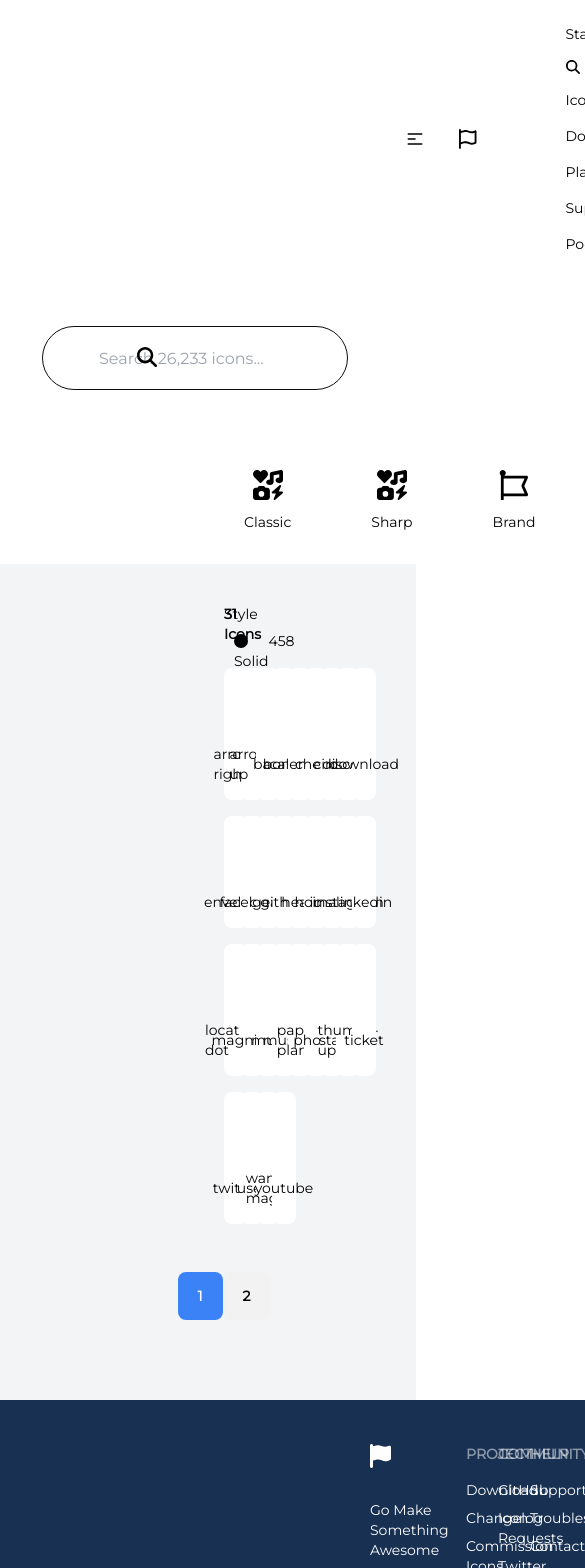
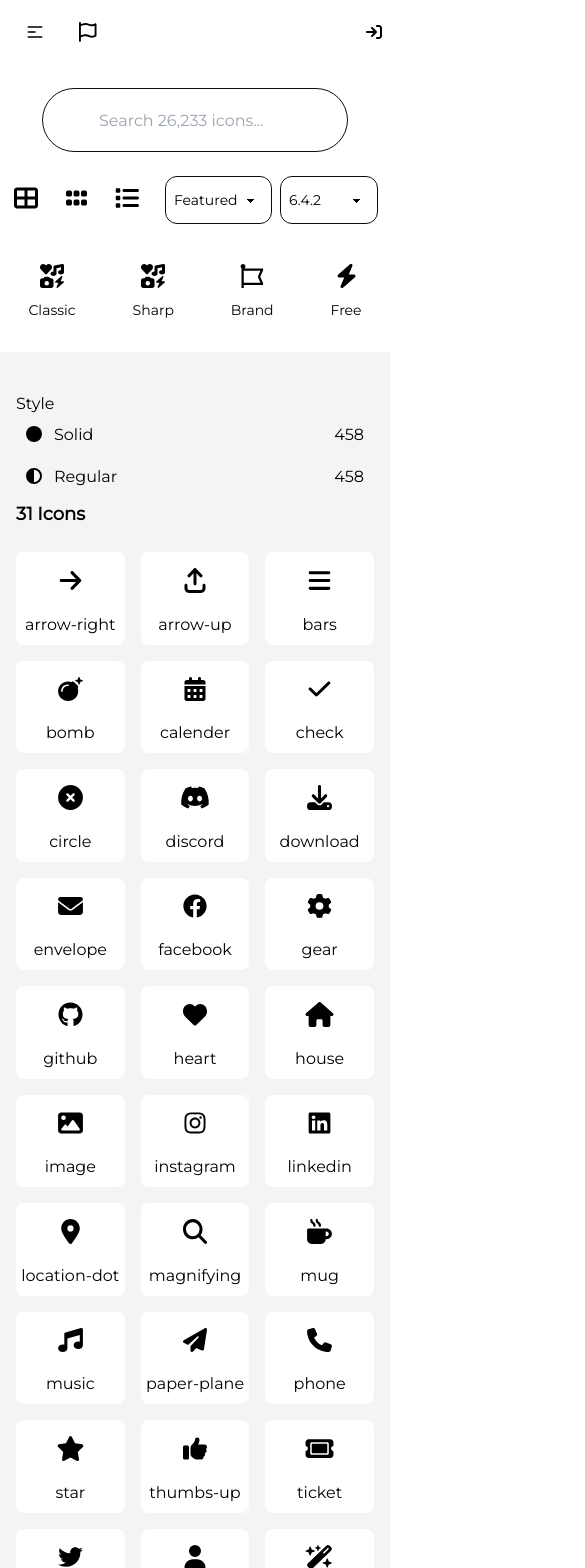
Before and after one commit to zhSHUVO/iconosome, a React (Vite) app: page / in a window 390 px wide. Shown: the top 1568 px of the page, 585 px wide, since content can reach past the window. Built offline with nearby package versions, Linux system fonts and the light colour scheme.

Commit message:
implemented responsive design for mobile phone and computer

```diff
--- a/src/App.jsx
+++ b/src/App.jsx
@@ -23,21 +23,21 @@ function App() {
     });
 
     return (
-        <div className="font-link text-sm">
+        <div className="font-link">
             <Nav />
             <SearchBar />
             <CatFilter
                 selectedCategories={selectedCategories}
                 setSelectedCategories={setSelectedCategories}
             />
-            <div className="bg-gray-100 pt-10 pb-20 px-52 grid grid-cols-12">
-                <div className="col-span-2">
+            <div className="bg-gray-100 pt-10 pb-20 lg:px-52 lg:grid lg:grid-cols-12">
+                <div className="lg:col-span-2">
                     <SideNav
                         selectedStyles={selectedStyles}
                         setSelectedStyles={setSelectedStyles}
                     />
                 </div>
-                <div className="col-span-10">
+                <div className="lg:col-span-10">
                     <Icon
                         filteredIcons={filteredIcons}
                         selectedStyles={selectedStyles}
--- a/src/components/CatFilter.jsx
+++ b/src/components/CatFilter.jsx
@@ -27,18 +27,21 @@ const CatFilter = ({ selectedCategories, setSelectedCategories }) => {
     };
 
     return (
-        <div className="flex items-center justify-between px-[204px]">
+        <div className="flex xs:flex-col-reverse lg:flex-row lg:items-center lg:justify-between lg:px-[204px] xs:pb-8 lg:pb-0">
             {/* left */}
-            <div className="flex justify-center items-center">
+            <div className="flex lg:justify-center xs:justify-around items-center xs:pt-10">
                 <button
                     className={` ${
                         isCategorySelected("classic")
                             ? "text-blue-600"
                             : "text-black"
-                    } py-6 px-10 flex flex-col items-center hover:text-blue-500`}
+                    } lg:py-6 lg:px-10 flex flex-col items-center hover:text-blue-500`}
                     onClick={() => toggleCategory("classic")}
                 >
-                    <FontAwesomeIcon icon={faIcons} className="text-3xl" />
+                    <FontAwesomeIcon
+                        icon={faIcons}
+                        className="lg:text-3xl xs:text-2xl"
+                    />
                     <p className="mt-3 text-sm">Classic</p>
                 </button>
                 <button
@@ -46,10 +49,13 @@ const CatFilter = ({ selectedCategories, setSelectedCategories }) => {
                         isCategorySelected("sharp")
                             ? "text-blue-600"
                             : "text-black"
-                    } py-6 px-10 flex flex-col items-center hover:text-blue-500`}
+                    } lg:py-6 lg:px-10 flex flex-col items-center hover:text-blue-500`}
                     onClick={() => toggleCategory("sharp")}
                 >
-                    <FontAwesomeIcon icon={faIcons} className="text-3xl" />
+                    <FontAwesomeIcon
+                        icon={faIcons}
+                        className="lg:text-3xl xs:text-2xl"
+                    />
                     <p className="mt-3 text-sm">Sharp</p>
                 </button>
                 <button
@@ -57,12 +63,12 @@ const CatFilter = ({ selectedCategories, setSelectedCategories }) => {
                         isCategorySelected("brand")
                             ? "text-blue-600"
                             : "text-black"
-                    } py-6 px-10 flex flex-col items-center hover:text-blue-500`}
+                    } lg:py-6 lg:px-10 flex flex-col items-center hover:text-blue-500`}
                     onClick={() => toggleCategory("brand")}
                 >
                     <FontAwesomeIcon
                         icon={faFontAwesome}
-                        className="text-3xl"
+                        className="lg:text-3xl xs:text-2xl"
                     />
                     <p className="mt-3 text-sm">Brand</p>
                 </button>
@@ -71,42 +77,60 @@ const CatFilter = ({ selectedCategories, setSelectedCategories }) => {
                         isCategorySelected("free")
                             ? "text-blue-600"
                             : "text-black"
-                    } py-6 px-10 flex flex-col items-center hover:text-blue-500`}
+                    } lg:py-6 lg:px-10 flex flex-col items-center hover:text-blue-500`}
                     onClick={() => toggleCategory("free")}
                 >
-                    <FontAwesomeIcon icon={faBolt} className="text-3xl" />
+                    <FontAwesomeIcon
+                        icon={faBolt}
+                        className="lg:text-3xl xs:text-2xl"
+                    />
                     <p className="mt-3 text-sm">Free</p>
                 </button>
             </div>
             {/* right */}
-            <div className="flex justify-center items-center">
-                <div className="pr-5">
+            <div className="flex lg:justify-center xs:justify-around items-center">
+                <div className="lg:pr-5 w-full flex justify-around">
+                    <div>
+                        <button>
                             <FontAwesomeIcon
                                 icon={faTableCellsLarge}
-                        className="text-2xl px-4 py-2"
+                                className="text-2xl lg:px-4 lg:py-2"
                             />
+                        </button>
+                    </div>
+                    <div>
+                        <button>
                             <FontAwesomeIcon
                                 icon={faGrip}
-                        className="text-2xl px-4 py-2"
+                                className="text-2xl lg:px-4 lg:py-2"
                             />
+                        </button>
+                    </div>
+                    <div>
+                        {" "}
+                        <button>
                             <FontAwesomeIcon
                                 icon={faList}
-                        className="text-2xl px-4 py-2"
+                                className="text-2xl lg:px-4 lg:py-2"
                             />
+                        </button>
+                    </div>
                 </div>
 
-                <select className="select select-bordered border-primary rounded-xl mr-5">
+                <div className="w-full flex justify-around xs:mx-3 lg:mx-0">
+                    <select className="select select-bordered xs:px-2 lg:px-8 border-primary rounded-xl lg:mr-5 xs:mr-2">
                         <option>Featured</option>
                         <option>Alphabetical</option>
                     </select>
 
-                <select className="select select-bordered border-primary rounded-xl">
+                    <select className="select select-bordered xs:px-2 lg:px-8 border-primary rounded-xl">
                         <option>6.4.2</option>
                         <option>5.15.4</option>
                         <option>All Versions</option>
                     </select>
                 </div>
             </div>
+        </div>
     );
 };
 
--- a/src/components/Footer.jsx
+++ b/src/components/Footer.jsx
@@ -3,12 +3,14 @@ import { FontAwesomeIcon } from "@fortawesome/react-fontawesome";
 
 const Footer = () => {
     return (
-        <footer className="bg-[#183153] text-white px-[370px] py-11">
-            <div className="footer grid-cols-12 ">
-                <aside className="col-span-6 mr-52">
+        <footer className="bg-[#183153] text-white lg:px-[370px] xs:px-4 py-11">
+            <div className="flex lg:flex-row xs:flex-col">
+                <div className="lg:mr-52 xs:pb-5">
                     <FontAwesomeIcon icon={faFlag} className="text-2xl" />
                     <div>
-                        <h1 className="pb-4 pt-6">Go Make Something Awesome</h1>
+                        <h1 className="pb-4 pt-6 font-bold">
+                            Go Make Something Awesome
+                        </h1>
                         <p className="pb-4">
                             Font Awesome is the internet&apos;s icon library and
                             toolkit used by millions of designers, developers,
@@ -21,22 +23,23 @@ const Footer = () => {
                             Seattle, Tampa, and Vergennes.
                         </p>
                     </div>
-                </aside>
-                <nav className="col-span-2">
+                </div>
+                <div className="lg:flex xs:grid xs:grid-cols-2 ">
+                    <nav className="flex flex-col lg:px-4 xs:pb-5">
                         <header className="footer-title">Project</header>
                         <a className="link link-hover">Download</a>
                         <a className="link link-hover">Changelog</a>
                         <a className="link link-hover">Commission Icons</a>
                         <a className="link link-hover">All Versions</a>
                     </nav>
-                <nav className="col-span-2">
+                    <nav className="flex flex-col lg:px-4 xs:pb-5">
                         <header className="footer-title">Community</header>
                         <a className="link link-hover">GitHub</a>
                         <a className="link link-hover">Icon Requests</a>
                         <a className="link link-hover">Twitter</a>
                         <a className="link link-hover">Blog Awesome</a>
                     </nav>
-                <nav className="col-span-2">
+                    <nav className="flex flex-col lg:px-4 xs:pb-5">
                         <header className="footer-title">Help</header>
                         <a className="link link-hover">Support</a>
                         <a className="link link-hover">Troubleshooting</a>
@@ -44,8 +47,9 @@ const Footer = () => {
                         <a className="link link-hover">Status</a>
                     </nav>
                 </div>
-            <div className="flex justify-between">
-                <div>
+            </div>
+            <div className="flex justify-between xs:flex-col lg:flex-row">
+                <div className="xs:pb-4">
                     <a href="" className="mr-3">
                         License
                     </a>
--- a/src/components/Icon.jsx
+++ b/src/components/Icon.jsx
@@ -3,18 +3,18 @@ const Icon = ({ filteredIcons }) => {
     return (
         <div className="px-4">
             <div className="mb-6 flex">
-                <h1 className="font-extrabold">{filteredIcons.length} Icons</h1>
+                <h1 className="font-black text-lg">{filteredIcons.length} Icons</h1>
             </div>
-            <div className="grid grid-cols-9 gap-4 mb-12">
+            <div className="grid lg:grid-cols-9 xs:grid-cols-3 gap-4 mb-12">
                 {filteredIcons.map((icon) => (
                     <div
                         key={icon.id}
-                        className="flex flex-col justify-center items-center px-3 pt-6 pb-4 bg-white rounded-lg  cursor-pointer hover:bg-yellow-300"
+                        className="flex flex-col justify-center items-center lg:px-3  lg:pt-6 xs:pt-4 lg:pb-4 xs:pb-2 bg-white rounded-lg  cursor-pointer hover:bg-yellow-300"
                     >
                         <img
                             src={icon.url}
                             alt={icon.name}
-                            className="w-[42px] h-[32px]"
+                            className="lg:w-[42px] lg:h-[32px] w-[30.6px] h-[24.5px]"
                         />
                         <p className="pt-5">{icon.name}</p>
                     </div>
--- a/src/components/Nav.jsx
+++ b/src/components/Nav.jsx
@@ -7,7 +7,7 @@ import { FontAwesomeIcon } from "@fortawesome/react-fontawesome";
 
 const Nav = () => {
     return (
-        <div className="mx-[380px]">
+        <div className="lg:mx-[380px]">
             <div className="navbar bg-base-100 justify-between">
                 <div className="">
                     <div className="dropdown">
@@ -57,7 +57,7 @@ const Nav = () => {
                     <a className="btn btn-ghost normal-case text-xl">
                         <FontAwesomeIcon icon={faFlag} />
                     </a>
-                    <div className="sm:hidden lg:block">
+                    <div className="xs:hidden lg:block">
                         <ul className="menu menu-horizontal items-center ml-12">
                             <li className="mr-4">
                                 <a>Start</a>
--- a/src/components/SearchBar.jsx
+++ b/src/components/SearchBar.jsx
@@ -3,14 +3,14 @@ import { FontAwesomeIcon } from "@fortawesome/react-fontawesome";
 
 const SearchBar = () => {
     return (
-        <div className="mx-[30%] py-12">
+        <div className="mx-[30%] py-6">
             <div className="flex justify-center items-center relative">
                 <input
                     type="text"
                     placeholder="Search 26,233 icons..."
                     className="input input-bordered input-primary w-[855px] h-16 rounded-full px-14"
                 />
-                <div className="absolute left-5">
+                <div className="absolute left-5 xs:hidden lg:block">
                     <FontAwesomeIcon
                         icon={faMagnifyingGlass}
                         className="text-xl"
--- a/tailwind.config.js
+++ b/tailwind.config.js
@@ -3,7 +3,11 @@
 export default {
     content: ["./src/**/*.{js,ts,jsx,tsx}"],
     theme: {
-        extend: {},
+        extend: {
+            screens: {
+                xs: "320px", // Add a custom breakpoint for extra small screens
+            },
+        },
     },
     plugins: [require("daisyui")],
     daisyui: {
```
Lines whose indentation alone changed are shown as unchanged.
